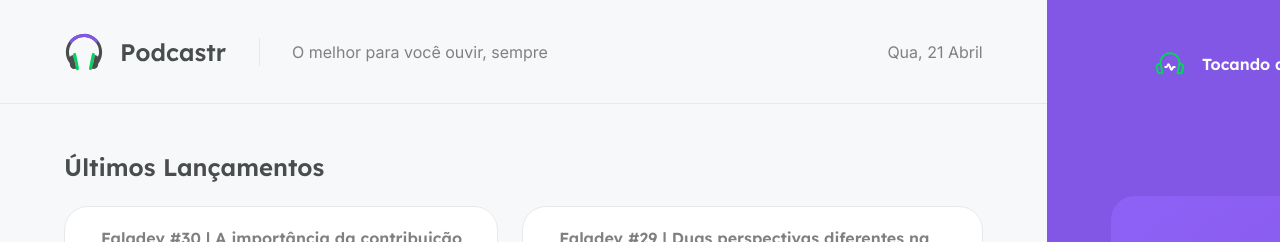
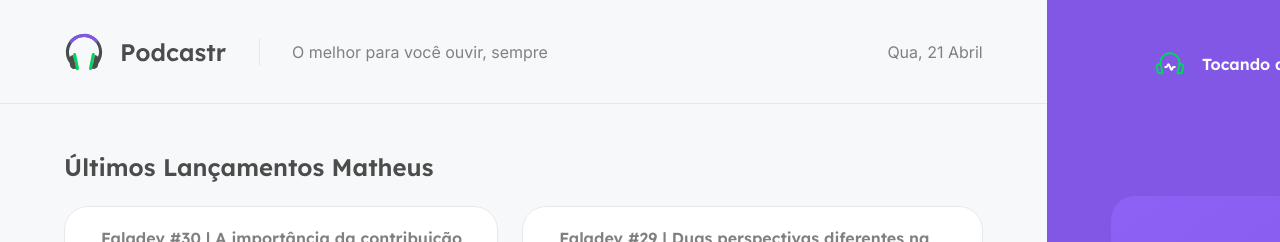
Before and after one commit to MatheusWFranca/podcastr, a Next.js app: page / in a window 1280 px wide. Shown: the top 242 px of the page. Built offline with nearby package versions, Linux system fonts and the light colour scheme; data requests are answered from the project's data file.

Commit message:
Estrutura Player Context

```diff
--- a/src/components/Player/index.tsx
+++ b/src/components/Player/index.tsx
@@ -1,6 +1,13 @@
+import { useContext } from 'react';
+import { PlayerContext } from '../../contexts/PlayerContext';
 import styles from './styles.module.scss';
 
+
+
 export default function Player() {
+  const player = useContext(PlayerContext);
+
+
   return (
     <div className={styles.playerContainer}>
       <header>
--- /dev/null
+++ b/src/contexts/PlayerContext.ts
@@ -0,0 +1,16 @@
+import { createContext } from  'react';
+
+type Episode = {
+  title: string;
+  members: string;
+  thumbnail: string;
+  duration: string;
+  url: string;
+};
+
+type PlayerContextData = {
+  episodeList: Episode[];
+  currentEpisodeIndex: number;
+};
+
+export const PlayerContext = createContext('');
--- a/src/pages/_app.tsx
+++ b/src/pages/_app.tsx
@@ -2,9 +2,11 @@ import '../styles/global.scss';
 import Header from '../components/Header';
 import Player from '../components/Player';
 import styles from '../styles/app.module.scss';
+import { PlayerContext } from '../contexts/PlayerContext';
 
 function MyApp({ Component, pageProps }) {
   return (
+    <PlayerContext.Provider value={'Matheus'}>
       <div className={styles.wrapper}>
         <main>
           <Header />
@@ -12,6 +14,7 @@ function MyApp({ Component, pageProps }) {
         </main>
         <Player />
       </div>
+    </PlayerContext.Provider>
   );
 }
 
--- a/src/pages/index.tsx
+++ b/src/pages/index.tsx
@@ -1,10 +1,12 @@
+import { useContext } from 'react';
+import { convertDurationToTimeString } from '../utils/convertDurationToTimeString';
+import { PlayerContext } from '../contexts/PlayerContext';
 import { GetStaticProps } from 'next';
+import { api } from '../services/api';
+import { format, parseISO } from 'date-fns';
 import Image from 'next/image';
 import Link from 'next/link'; // lib para não  recarregar todos os arquivos novamente no roteamento das paginas
-import { format, parseISO } from 'date-fns';
 import ptBR from 'date-fns/locale/pt-BR';
-import { api } from '../services/api';
-import { convertDurationToTimeString } from '../utils/convertDurationToTimeString';
 
 import styles from './home.module.scss';
 
@@ -25,10 +27,12 @@ type HomeProps = {
 };
 
 export default function Home({ latestEpisodes, allEpisodes }: HomeProps) {
+  const player = useContext(PlayerContext);
+
   return (
     <div className={styles.homepage}>
       <section className={styles.latestEpisodes}>
-        <h2>Últimos Lançamentos</h2>
+        <h2>Últimos Lançamentos {player}</h2>
 
         <ul>
           {latestEpisodes.map((episode) => {
@@ -75,7 +79,7 @@ export default function Home({ latestEpisodes, allEpisodes }: HomeProps) {
             </tr>
           </thead>
           <tbody>
-            {allEpisodes.map(episode => {
+            {allEpisodes.map((episode) => {
               return (
                 <tr key={episode.id}>
                   <td style={{ width: 72 }}>
@@ -97,11 +101,11 @@ export default function Home({ latestEpisodes, allEpisodes }: HomeProps) {
                   <td>{episode.durationAsString}</td>
                   <td>
                     <button type="button">
-                      <img src="/play-green.svg" alt="Tocar episódio"/>
+                      <img src="/play-green.svg" alt="Tocar episódio" />
                     </button>
                   </td>
                 </tr>
-              )
+              );
             })}
           </tbody>
         </table>
@@ -130,7 +134,7 @@ export const getStaticProps: GetStaticProps = async () => {
       }),
       duration: Number(episode.file.duration),
       durationAsString: convertDurationToTimeString(
-        Number(episode.file.duration),
+        Number(episode.file.duration)
       ),
       url: episode.file.url,
     };
```
Lines whose indentation alone changed are shown as unchanged.
